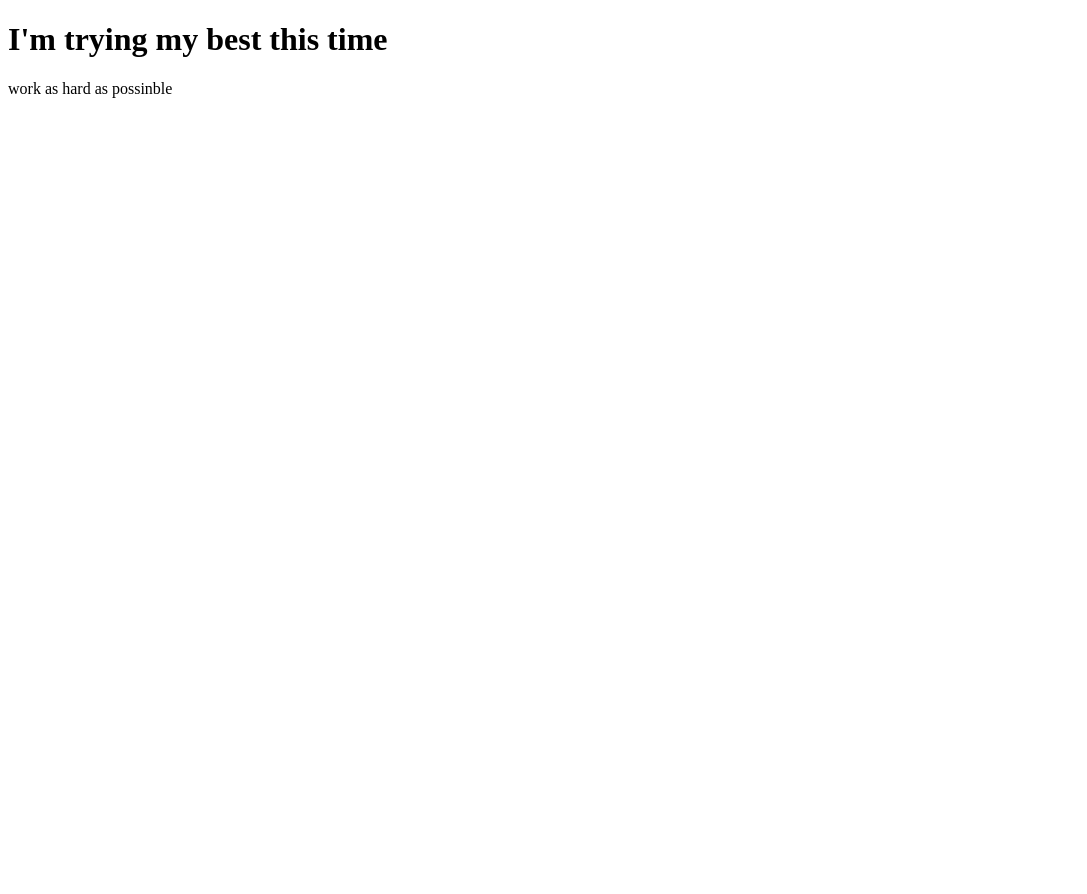
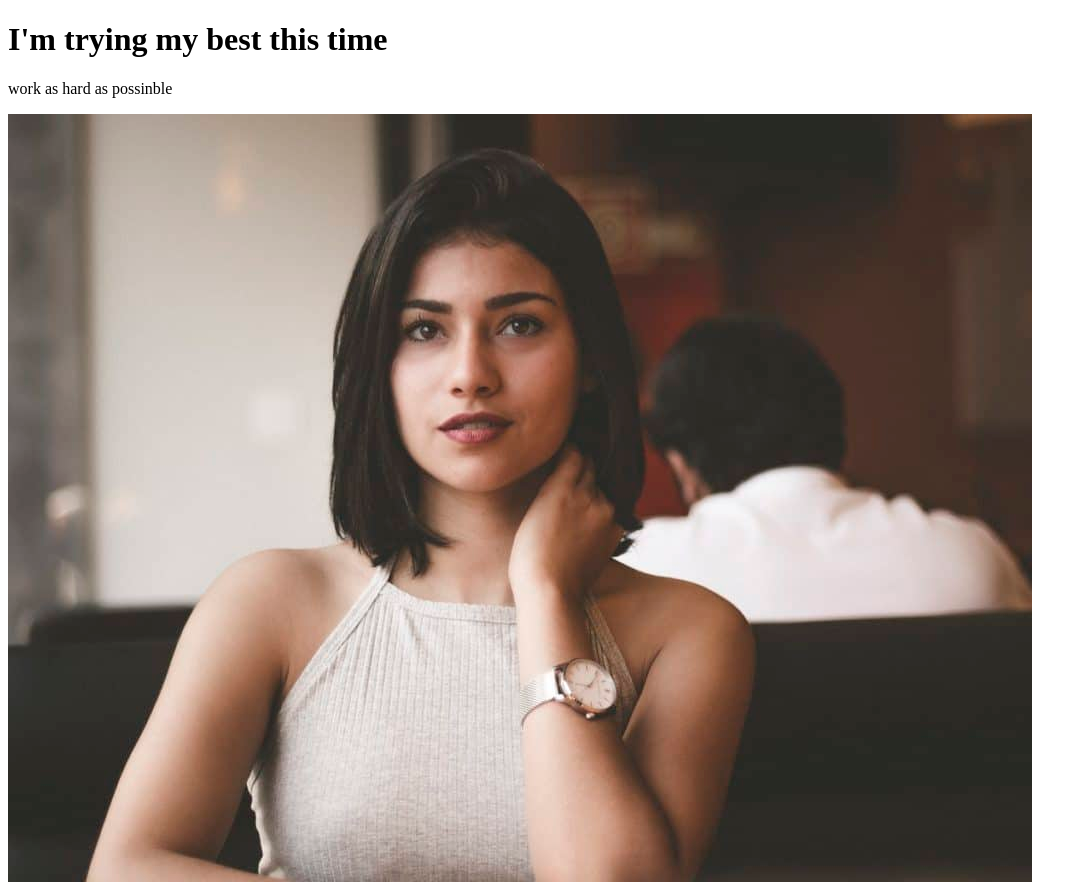
Before and after one commit to Habizanoor/my-third, a plain HTML site: page index.html in a window 1280 px wide. Shown: the whole page, without its empty margins (0-1087 px from the left). Before the commit the page ends 800 px from the top, so only its background shows below. Drawn offline with Linux system fonts and the light colour scheme.

Commit message:
added image

```diff
--- a/index.html
+++ b/index.html
@@ -9,5 +9,6 @@
 <body>
     <h1>I'm trying my best this time</h1>
     <p>work as hard as possinble</p>
+    <img src="./image/alpha-woman-1024x768.jpeg" alt="">
 </body>
 </html>
```
Also changed, not shown: image/alpha-woman-1024x768.jpeg (added).
